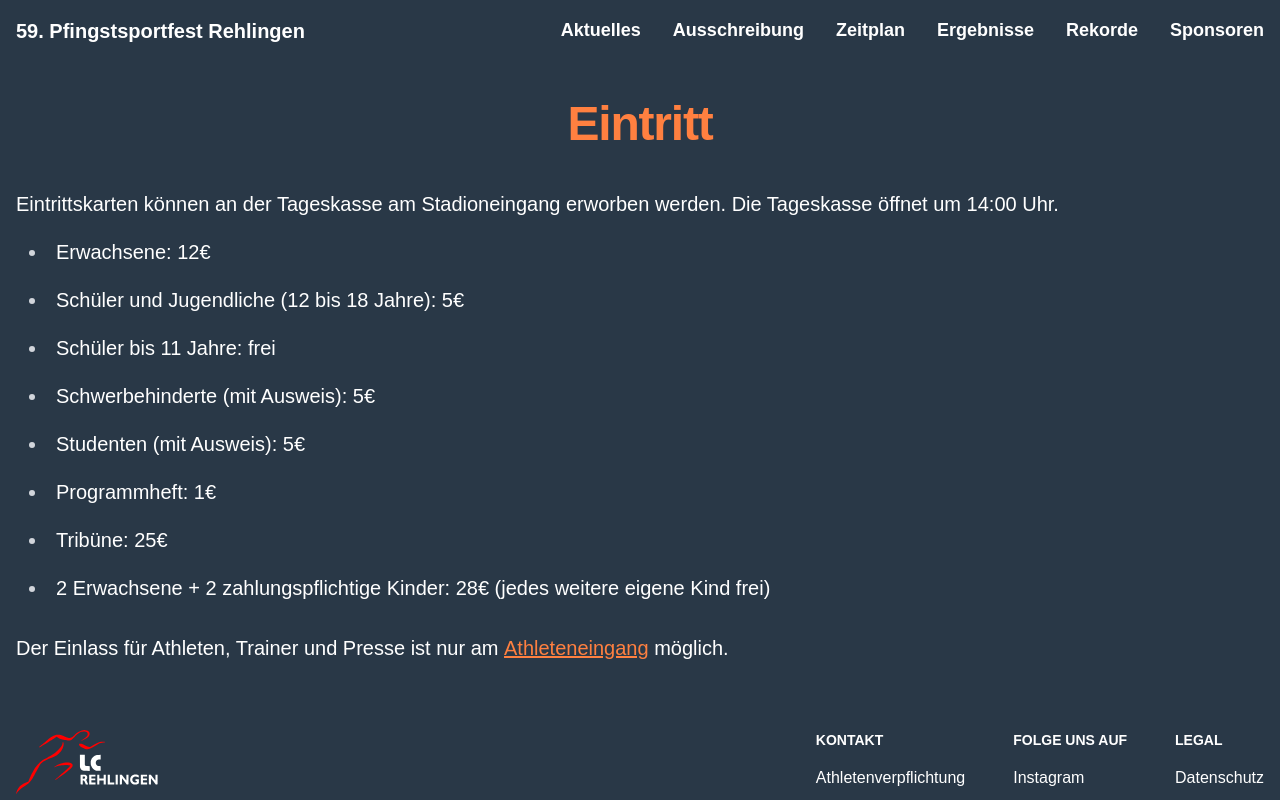
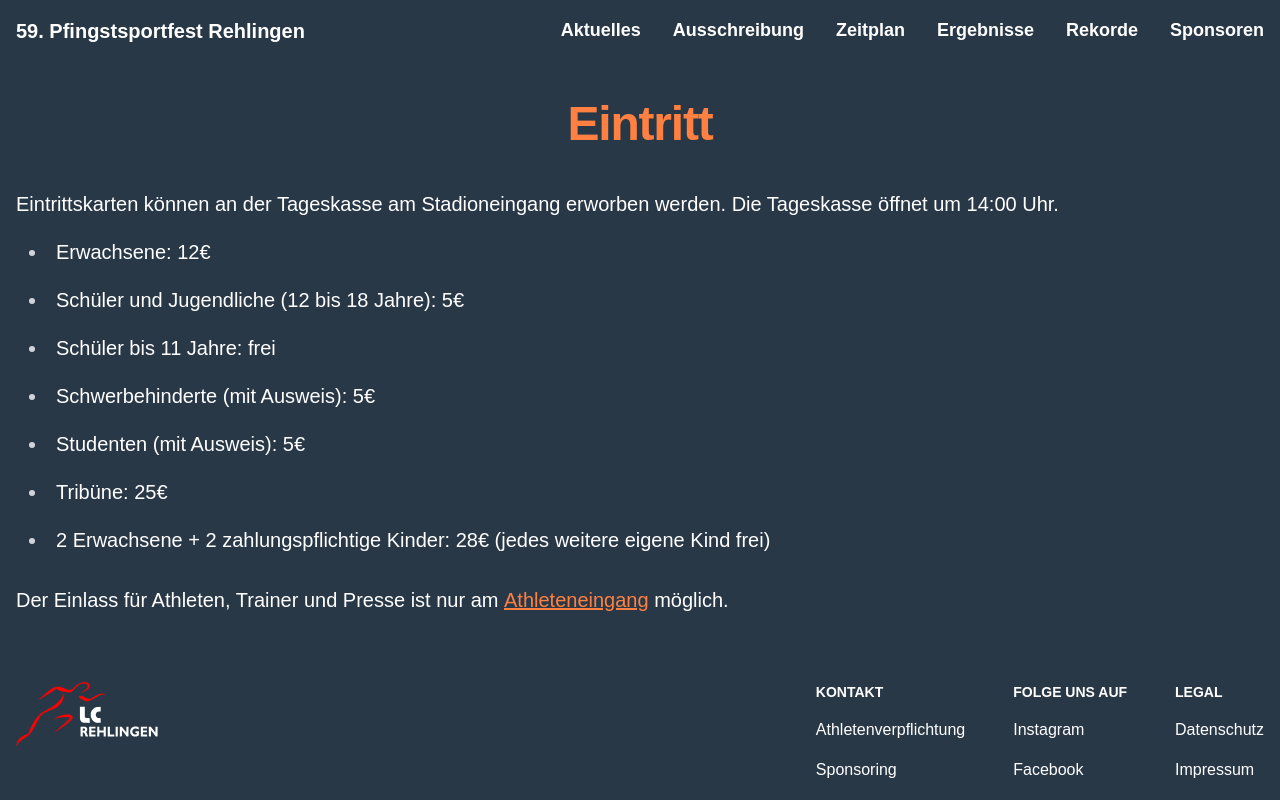
Before and after one commit to lcrehlingen/pfingstsportfest.de, a Next.js app: page /eintritt in a window 1280 px wide. Built offline with nearby package versions, Linux system fonts and the light colour scheme; a web font is replaced by a local one.

Commit message:
update txt

```diff
--- a/src/app/eintritt/page.tsx
+++ b/src/app/eintritt/page.tsx
@@ -21,7 +21,6 @@ export default function Ausschreibung() {
           <li>Schüler bis 11 Jahre: frei</li>
           <li>Schwerbehinderte (mit Ausweis): 5€</li>
           <li>Studenten (mit Ausweis): 5€</li>
-          <li>Programmheft: 1€</li>
           <li>Tribüne: 25€</li>
 
           <li>
```
